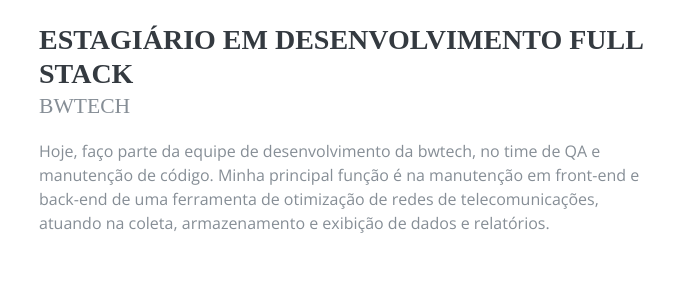
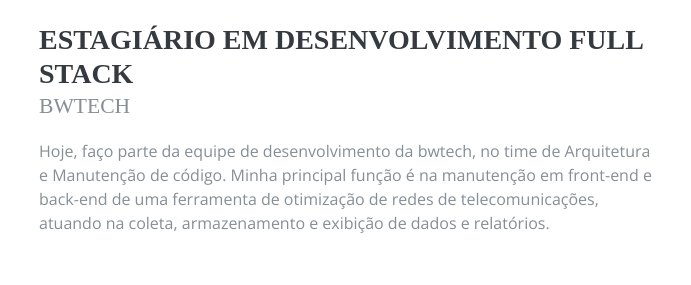
Before and after one commit to BrunoDamacena/BrunoDamacena.github.io, a website: page html/main.html in a window 1280 px wide. Shown: the part 940-1225 px from the top of the page, 281-972 px from the left. Drawn offline with nearby package versions, Linux system fonts and the light colour scheme; files that its build step writes are made by us from their sources; files whose address does not match are found by name; a web font is replaced by a local one.

Commit message:
updating bwtech office

```diff
--- a/html/main.html
+++ b/html/main.html
@@ -128,7 +128,7 @@
                     <div class="resume-content mr-auto">
                         <h3 class="mb-0">Estagiário em Desenvolvimento Full Stack</h3>
                         <div class="subheading mb-3">bwtech</div>
-                        <p>Hoje, faço parte da equipe de desenvolvimento da bwtech, no time de QA e manutenção de
+                        <p>Hoje, faço parte da equipe de desenvolvimento da bwtech, no time de Arquitetura e Manutenção de
                             código. Minha principal função é na manutenção em front-end e back-end de uma ferramenta de
                             otimização de redes de telecomunicações, atuando na coleta, armazenamento e exibição de
                             dados e relatórios.</p>
```
Also changed, not shown: index.html (+1 -1 lines).
